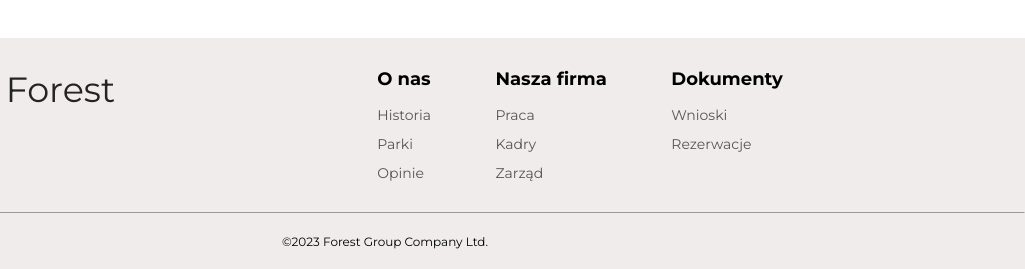
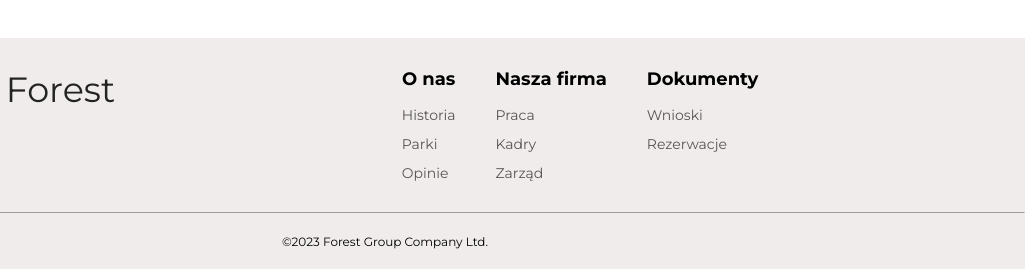
Before and after one commit to gbura/forest-website-project, a website: page offers.html in a window 1280 px wide. Shown: the part 1441-1710 px from the top of the page, 255-1280 px from the left. Drawn offline with nearby package versions, Linux system fonts and the light colour scheme; files that its build step writes are made by us from their sources.

Commit message:
changed footer styles

```diff
--- a/src/sass/contact.scss
+++ b/src/sass/contact.scss
@@ -298,18 +298,22 @@ footer {
 
 	.right-section {
 		display: flex;
-		justify-content: space-around;
+		flex-direction: column;
+		align-items: center;
+		justify-content: space-between;
+		gap: 3rem;
 		width: 100%;
 
 		.footer-info {
 			&__header {
+				text-align: center;
 				margin-bottom: 1rem;
 			}
 
 			&__items {
 				display: flex;
 				flex-direction: column;
-				text-align: left;
+				text-align: center;
 				gap: 0.5rem;
 				list-style-type: none;
 
@@ -331,6 +335,24 @@ footer {
 
 	&__text {
 		font-size: 1.2rem;
+	}
+}
+
+@media (min-width: 576px) {
+	.footer-content {
+		.right-section {
+			flex-direction: row;
+			justify-content: center;
+			align-items: start;
+			gap: 6rem;
+			width: 80%;
+
+			.footer-info {
+				&__items {
+					text-align: left;
+				}
+			}
+		}
 	}
 }
 
@@ -417,7 +439,8 @@ footer {
 		}
 
 		.right-section {
-			gap: 2rem;
+			gap: 4rem;
+			width: 100%;
 
 			.footer-info {
 				&__header {
--- a/src/sass/main.scss
+++ b/src/sass/main.scss
@@ -360,18 +360,22 @@ footer {
 
 	.right-section {
 		display: flex;
-		justify-content: space-around;
+		flex-direction: column;
+		align-items: center;
+		justify-content: space-between;
+		gap: 3rem;
 		width: 100%;
 
 		.footer-info {
 			&__header {
+				text-align: center;
 				margin-bottom: 1rem;
 			}
 
 			&__items {
 				display: flex;
 				flex-direction: column;
-				text-align: left;
+				text-align: center;
 				gap: 0.5rem;
 				list-style-type: none;
 
@@ -393,6 +397,24 @@ footer {
 
 	&__text {
 		font-size: 1.2rem;
+	}
+}
+
+@media (min-width: 576px) {
+	.footer-content {
+		.right-section {
+			flex-direction: row;
+			justify-content: center;
+			align-items: start;
+			gap: 6rem;
+			width: 80%;
+
+			.footer-info {
+				&__items {
+					text-align: left;
+				}
+			}
+		}
 	}
 }
 
@@ -535,7 +557,8 @@ footer {
 		}
 
 		.right-section {
-			gap: 2rem;
+			gap: 4rem;
+			width: 100%;
 
 			.footer-info {
 				&__header {
--- a/src/sass/offers.scss
+++ b/src/sass/offers.scss
@@ -228,7 +228,7 @@ section {
 				background: transparent;
 				box-shadow: 0 4px 10px rgba(0, 0, 0, 0.726);
 				cursor: pointer;
-				transition: transform 0.3s ease-in, background-color .3s ease-in;
+				transition: transform 0.3s ease-in, background-color 0.3s ease-in;
 
 				&:hover,
 				&:focus {
@@ -311,18 +311,22 @@ footer {
 
 	.right-section {
 		display: flex;
-		justify-content: space-around;
+		flex-direction: column;
+		align-items: center;
+		justify-content: space-between;
+		gap: 3rem;
 		width: 100%;
 
 		.footer-info {
 			&__header {
+				text-align: center;
 				margin-bottom: 1rem;
 			}
 
 			&__items {
 				display: flex;
 				flex-direction: column;
-				text-align: left;
+				text-align: center;
 				gap: 0.5rem;
 				list-style-type: none;
 
@@ -344,6 +348,24 @@ footer {
 
 	&__text {
 		font-size: 1.2rem;
+	}
+}
+
+@media (min-width: 576px) {
+	.footer-content {
+		.right-section {
+			flex-direction: row;
+			justify-content: center;
+			align-items: start;
+			gap: 6rem;
+			width: 80%;
+
+			.footer-info {
+				&__items {
+					text-align: left;
+				}
+			}
+		}
 	}
 }
 
@@ -461,7 +483,8 @@ footer {
 		}
 
 		.right-section {
-			gap: 2rem;
+			gap: 4rem;
+			width: 100%;
 
 			.footer-info {
 				&__header {
```
